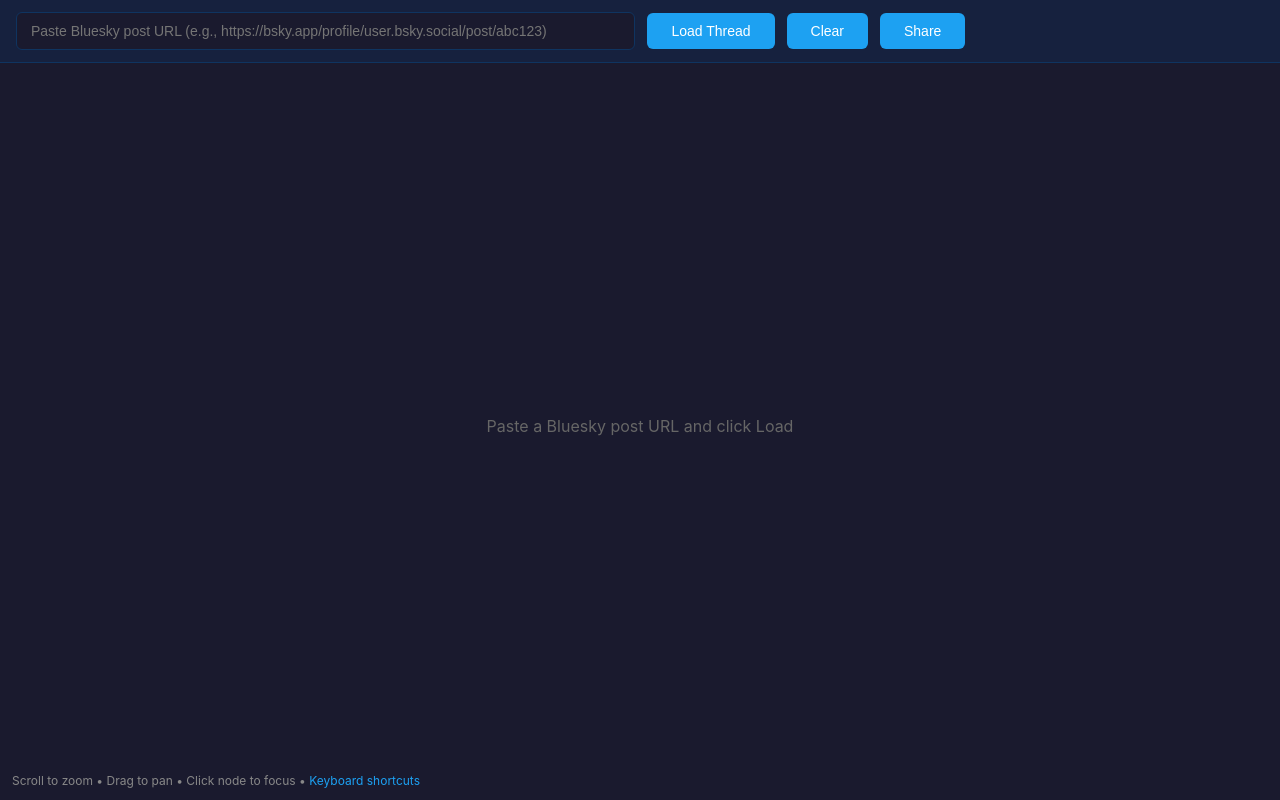
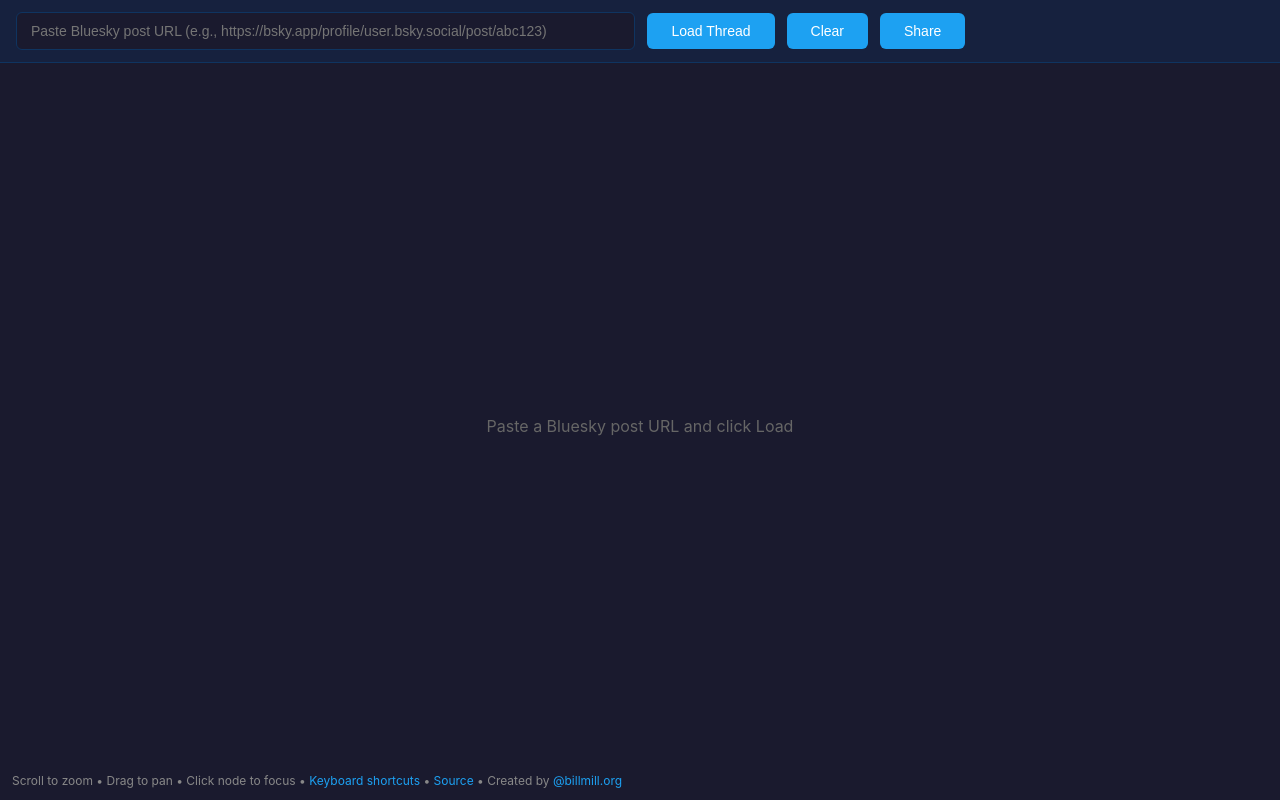
Before and after one commit to llimllib/bskytree, a plain HTML site: page index.html in a window 1280 px wide. Drawn offline with Linux system fonts and the light colour scheme.

Commit message:
Add source code and creator links

```diff
--- a/index.html
+++ b/index.html
@@ -178,6 +178,8 @@
     <div class="help">
       Scroll to zoom • Drag to pan • Click node to focus
       • <a id="shortcutsLink">Keyboard shortcuts</a>
+      • <a href="https://github.com/llimllib/bskytree" target="_blank">Source</a>
+      • Created by <a href="https://bsky.app/profile/billmill.org" target="_blank">@billmill.org</a>
     </div>
     <div class="shortcuts-panel" id="shortcutsPanel">
       <h3>Keyboard Shortcuts</h3>
```
